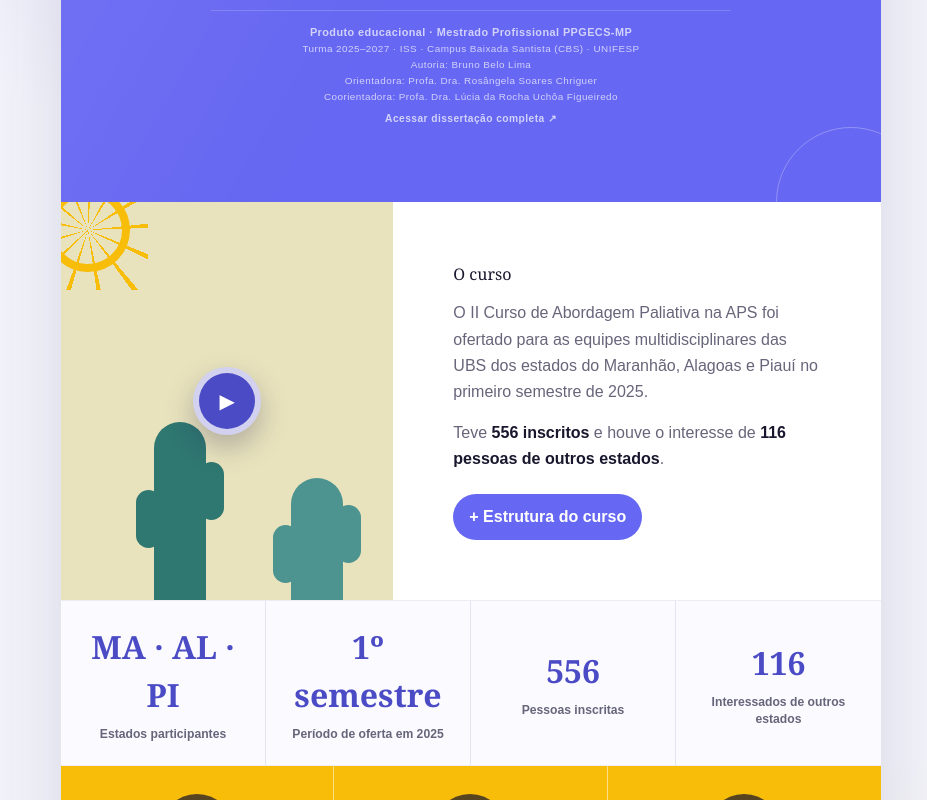
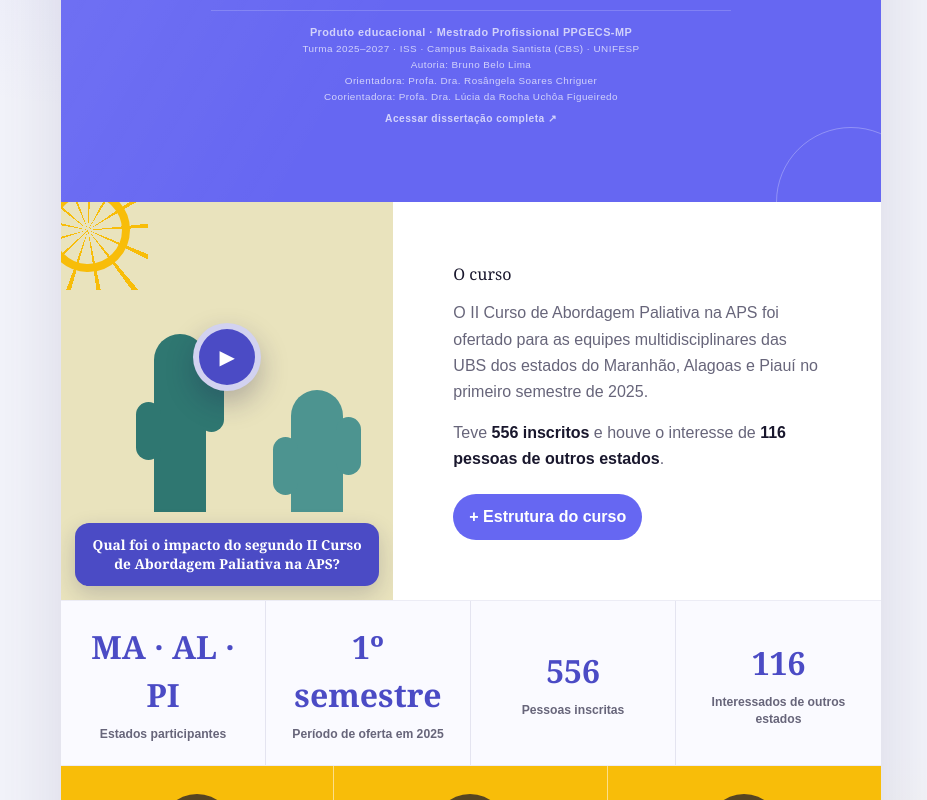
Before and after one commit to brunobelolima/infografico-paliativos-aps, a Next.js app: page / in a window 1280 px wide. Shown: the part 640-1440 px from the top of the page, without its empty margins (169-1096 px from the left). Built offline with nearby package versions, Linux system fonts and the light colour scheme.

Commit message:
Insere pergunta sobre o impacto do curso

```diff
--- a/app/globals.css
+++ b/app/globals.css
@@ -205,7 +205,7 @@ a:focus-visible {
 .course-visual {
   position: relative;
   overflow: hidden;
-  min-height: 280px;
+  min-height: 350px;
   background: #e9e3bd;
 }
 
@@ -232,7 +232,7 @@ a:focus-visible {
 
 .cactus {
   position: absolute;
-  bottom: 0;
+  bottom: 88px;
   width: 52px;
   border-radius: 26px 26px 0 0;
   background: #2f7771;
@@ -272,7 +272,7 @@ a:focus-visible {
 .play-button {
   position: absolute;
   left: 50%;
-  top: 50%;
+  top: calc((100% - 88px) / 2);
   display: grid;
   width: 68px;
   height: 68px;
@@ -290,6 +290,25 @@ a:focus-visible {
 
 .play-button:hover {
   transform: translate(-50%, -50%) scale(1.08);
+}
+
+.course-question {
+  position: absolute;
+  z-index: 3;
+  right: 14px;
+  bottom: 14px;
+  left: 14px;
+  margin: 0;
+  padding: 13px 15px;
+  border-radius: 14px;
+  background: var(--purple-dark);
+  color: var(--white);
+  font-family: Georgia, "Times New Roman", serif;
+  font-size: 0.86rem;
+  font-weight: 700;
+  line-height: 1.35;
+  text-align: center;
+  box-shadow: 0 8px 22px rgba(32, 28, 76, 0.2);
 }
 
 .course-copy {
@@ -840,7 +859,7 @@ footer a {
   }
 
   .course-visual {
-    min-height: 240px;
+    min-height: 315px;
   }
 
   .metrics {
--- a/app/page.tsx
+++ b/app/page.tsx
@@ -214,7 +214,7 @@ export default function Home() {
         </header>
 
         <section className="course-overview" aria-labelledby="course-title">
-          <div className="course-visual" aria-hidden="true">
+          <div className="course-visual">
             <div className="sun" />
             <div className="cactus cactus-one" />
             <div className="cactus cactus-two" />
@@ -227,6 +227,10 @@ export default function Home() {
             >
               ▶
             </a>
+            <p className="course-question">
+              Qual foi o impacto do segundo II Curso de Abordagem Paliativa na
+              APS?
+            </p>
           </div>
           <div className="course-copy">
             <h2 id="course-title">O curso</h2>
```
